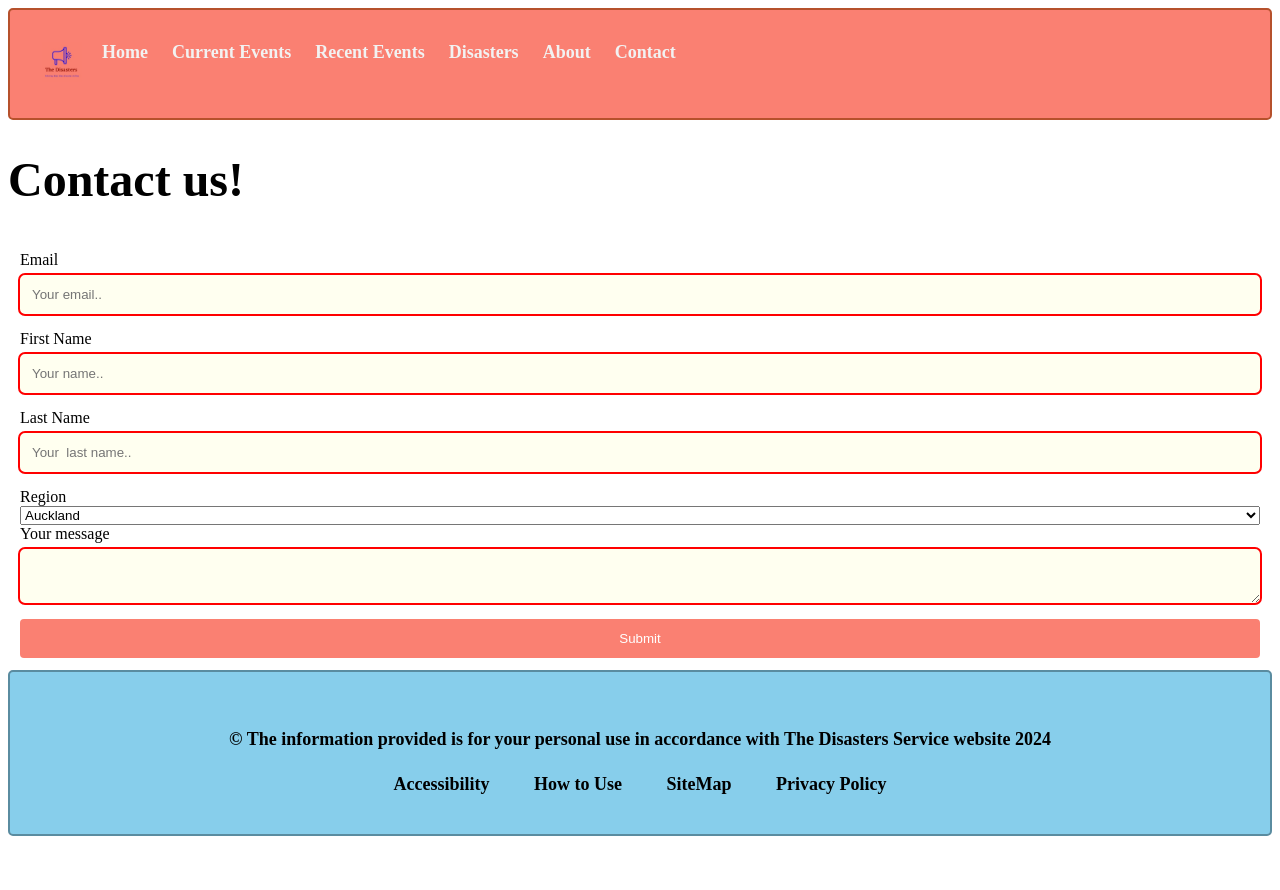
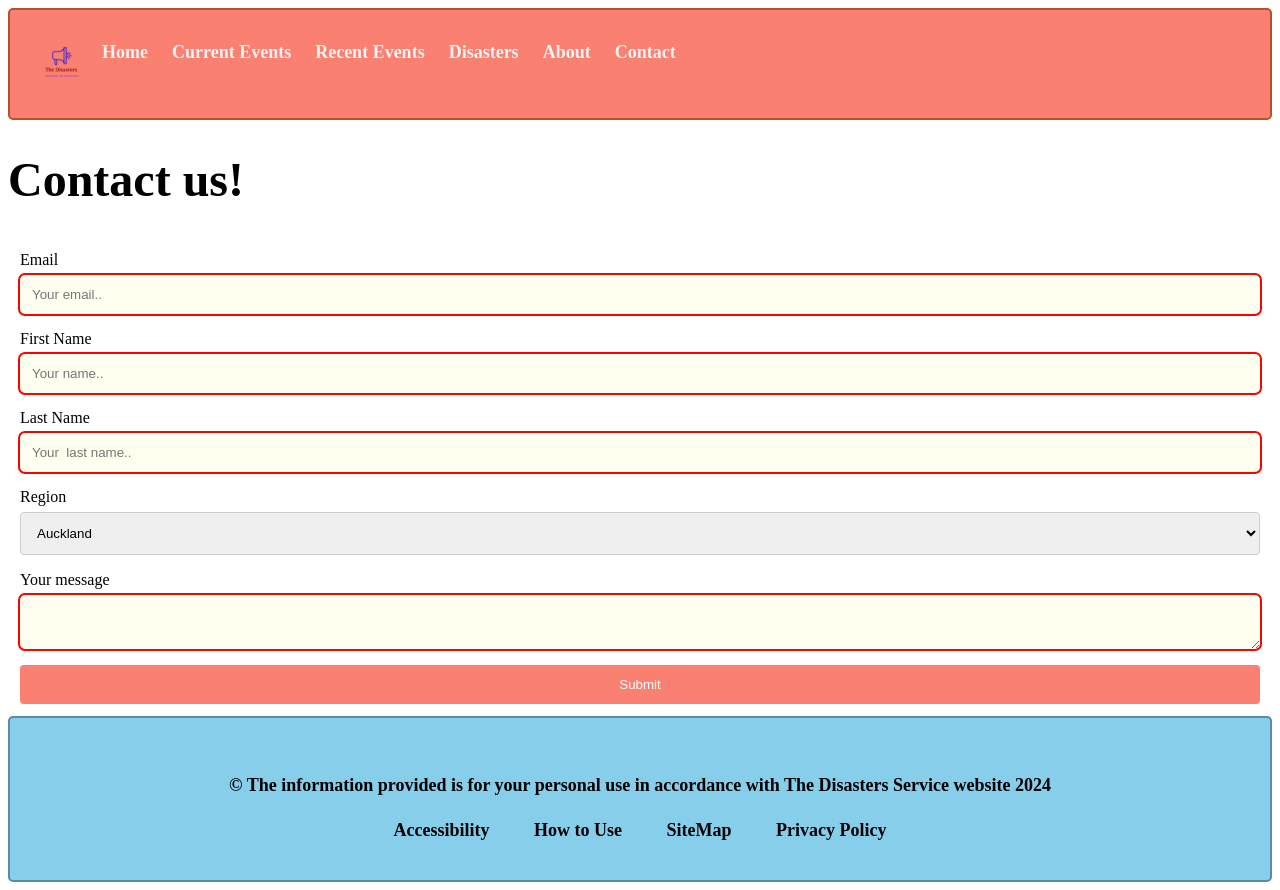
Before and after one commit to BIT-Studio-3/group-project-25-1-scade, a SvelteKit app in the folder disaster/disaster/: page /contact in a window 1280 px wide. Before the commit the page ends 844 px from the top, so only its background shows below. Built offline with nearby package versions, Linux system fonts and the light colour scheme.

Commit message:
region label styled

```diff
--- a/disaster/disaster/src/routes/contact/+page.svelte
+++ b/disaster/disaster/src/routes/contact/+page.svelte
@@ -46,7 +46,7 @@
 
     }
 
-    input[type=text],input[type = email], textarea {
+    input[type=text],input[type = email], textarea,select {
   width: 100%;
   padding: 12px;
   border: 1px solid #ccc;
```
